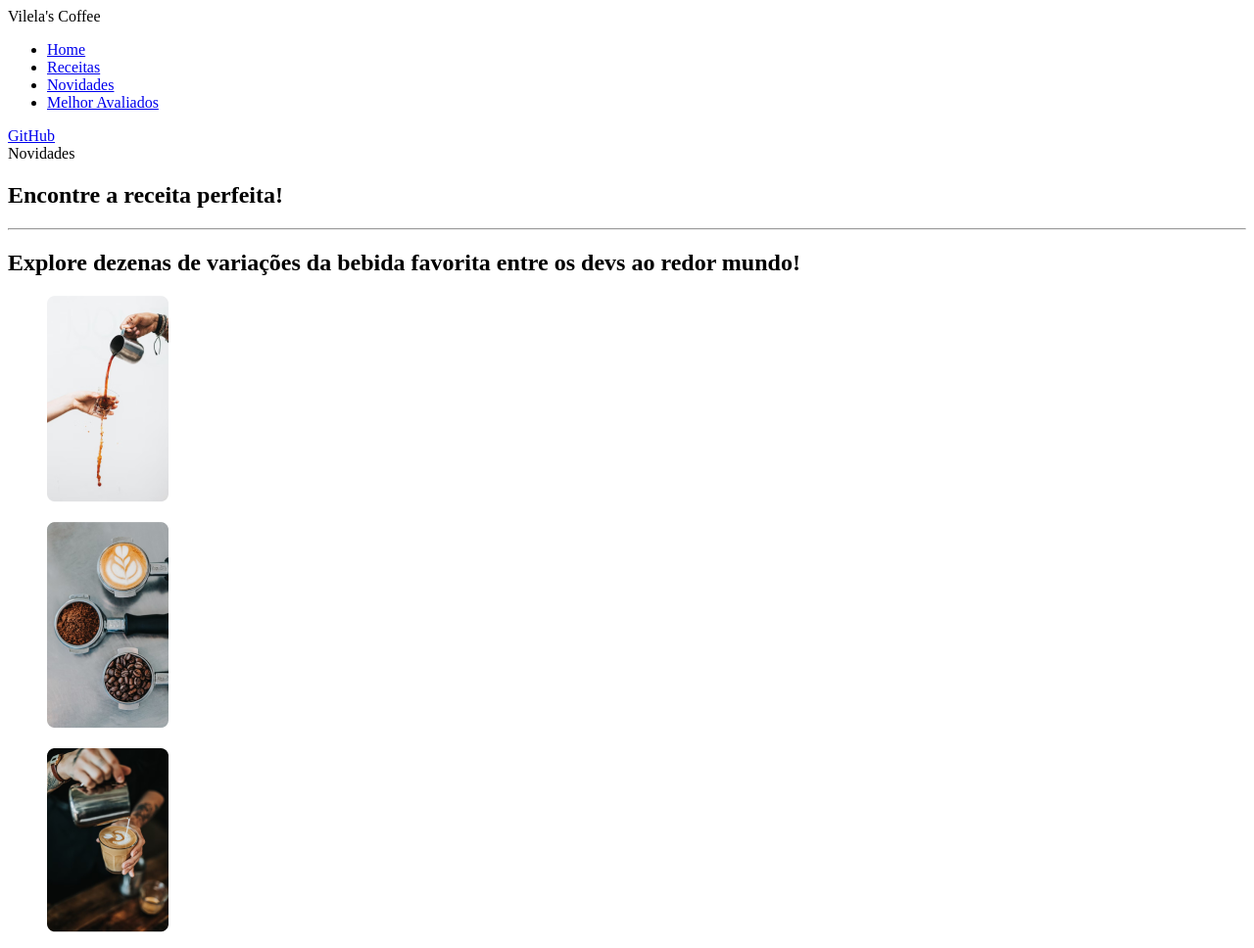
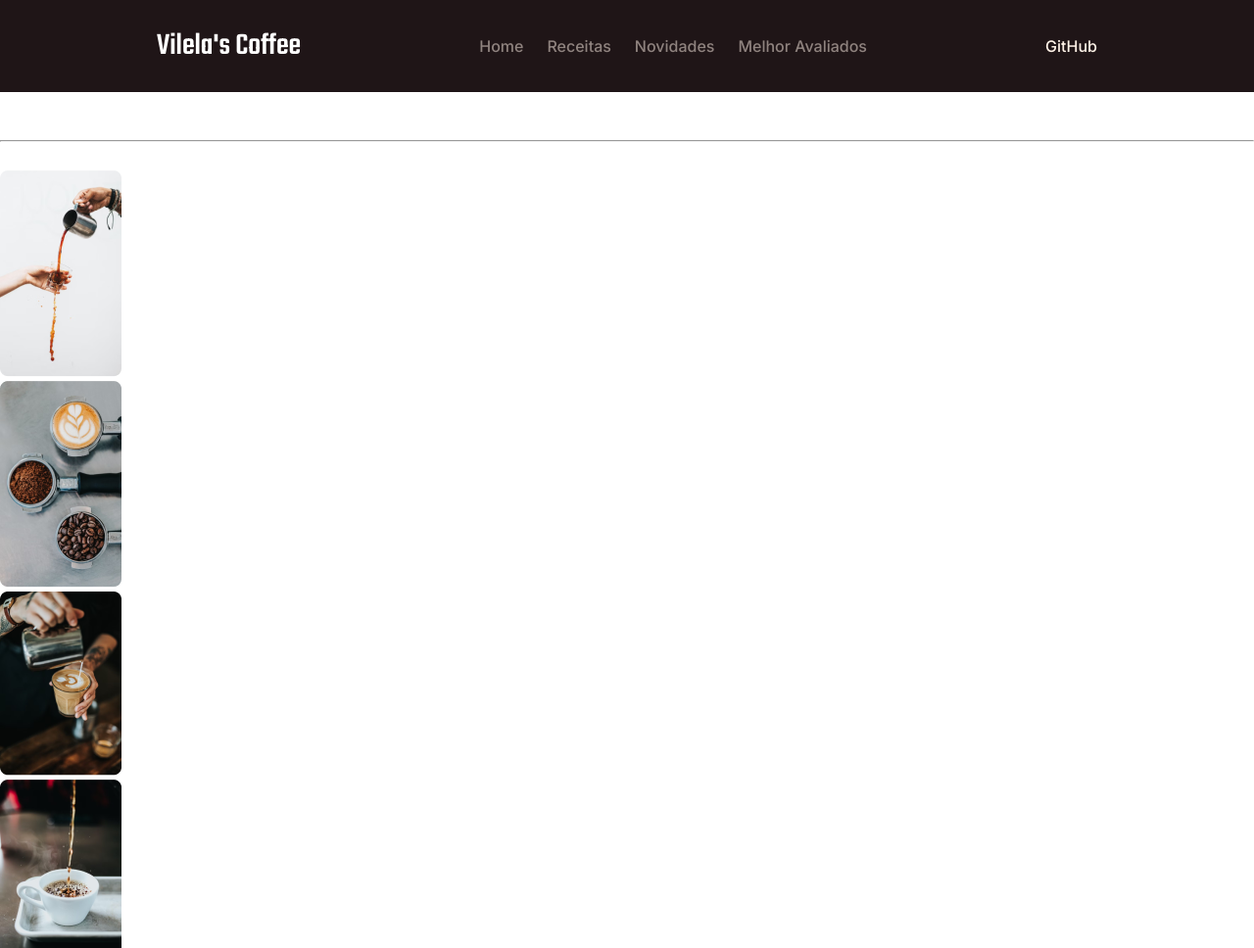
Before and after one commit to HelenaOliveira1459/PROJETO-VLELA-S-COFFEE, a plain HTML site: page index.html in a window 1280 px wide. Shown: the top 968 px of the page at 98% size. Drawn offline with Linux system fonts and the light colour scheme.

Commit message:
header finalizado com css

```diff
--- a/index.html
+++ b/index.html
@@ -5,21 +5,23 @@
   <meta name="viewport" content="width=device-width, initial-scale=1.0">
   <title>VilelaCoffee</title>
   <meta description="Explore dezenas de variações da bebida favorita entre os devs ao redor mundo!">
+  <link rel="stylesheet" href="styles/index.css">
+
 </head>
 <body>
   <header>
 
     <nav class="navegacao">
-      <span class="logo">Vilela's Coffee</span>
+      <span class="navegacao-logo">Vilela's Coffee</span>
 
-      <ul>
+      <ul class="container-nav">
         <li><a href="#">Home</a></li>
         <li><a href="#">Receitas</a></li>
         <li><a href="#">Novidades</a></li>
         <li><a href="#">Melhor Avaliados</a></li>
       </ul>
 
-      <a href="#">GitHub</a>
+      <a class="container-git" href="#">GitHub</a>
     </nav>
   </header>
 
--- /dev/null
+++ b/styles/global.css
@@ -0,0 +1,32 @@
+* {
+  margin: 0;
+  padding: 0;
+  box-sizing: border-box;
+}
+
+body {
+
+  color: #FFFFFF ;
+}
+
+a {
+  text-decoration: none;
+}
+
+ul {
+  text-decoration: none;
+  list-style: none;
+
+}
+
+:root {
+   --font-family-teko: "Teko", sans-serif;
+   --font-family-epilogue: "Epilogue", sans-serif;
+   --font-family-mont: "Montserrat", sans-serif;
+   --font-family-inter: "Inter", sans-serif;
+}
+
+html{
+  font-family: var(--font-family-inter);
+  font-weight: 500;
+}
--- /dev/null
+++ b/styles/header.css
@@ -0,0 +1,38 @@
+.navegacao {
+  max-width: 1440px;
+  margin: auto;
+  padding-block: 1.5rem;
+  padding-inline: 10rem;
+  display: flex;
+   flex-direction: row;
+  justify-content: space-between;
+  align-items: center;
+  background-color: #1F1517;
+}
+
+.navegacao-logo{
+  font-size: 32px;
+  font-family: var(--font-family-teko);
+  letter-spacing: -2%;
+  line-height: auto;
+
+
+}
+
+.container-nav {
+  display: flex;
+  flex-direction: row;
+  gap: 24px;
+
+  a {
+    font-family: var(--font-family-inter);
+    color: rgba(255, 242, 231, 0.5);
+    font-size: 16px;
+
+  }
+}
+
+.container-git {
+  display: flex;
+  color:#FFF2E7;
+}
--- /dev/null
+++ b/styles/index.css
@@ -0,0 +1,8 @@
+@import url(global.css);
+@import url(header.css);
+@import url(main.css);
+@import url(footer.css);
+
+
+/*fontes*/
+@import url('https://fonts.googleapis.com/css2?family=Epilogue:ital,wght@0,100..900;1,100..900&family=Inter:ital,opsz,wght@0,14..32,100..900;1,14..32,100..900&family=Montserrat:ital,wght@0,100..900;1,100..900&family=Teko:wght@300..700&display=swap');
```
Also changed, not shown: main.css (added), styles/footer.css (added).
